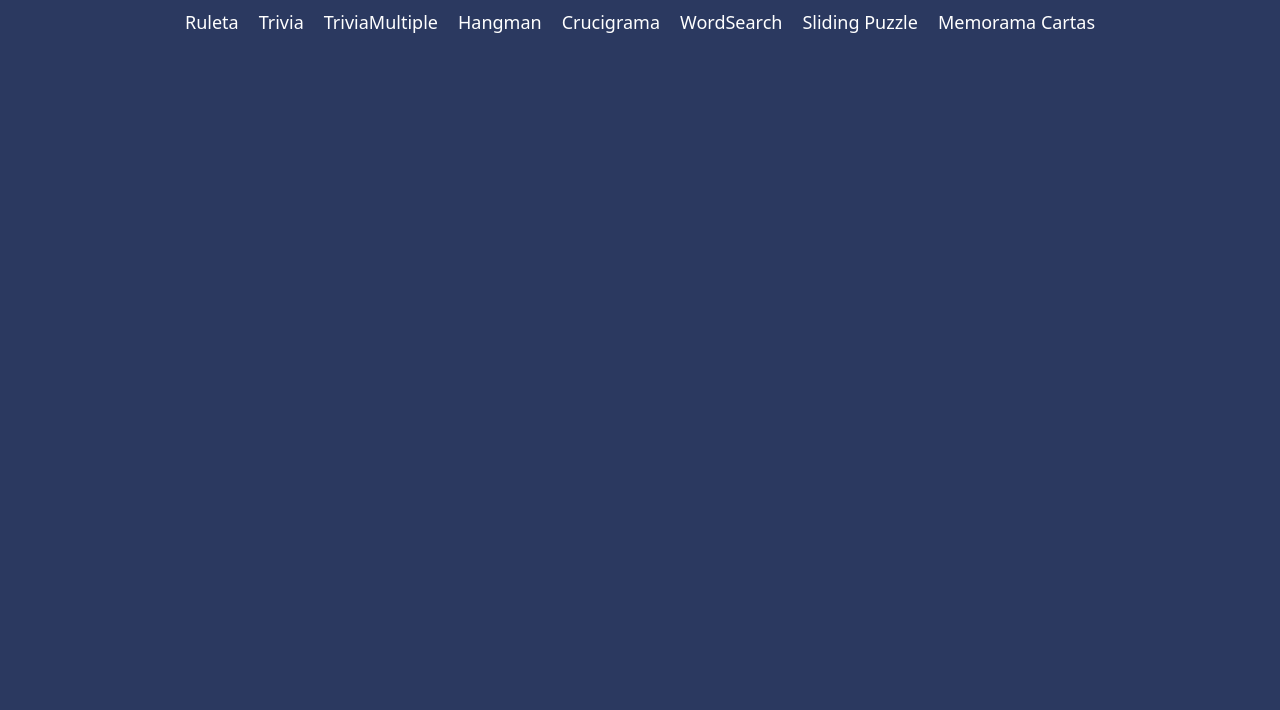
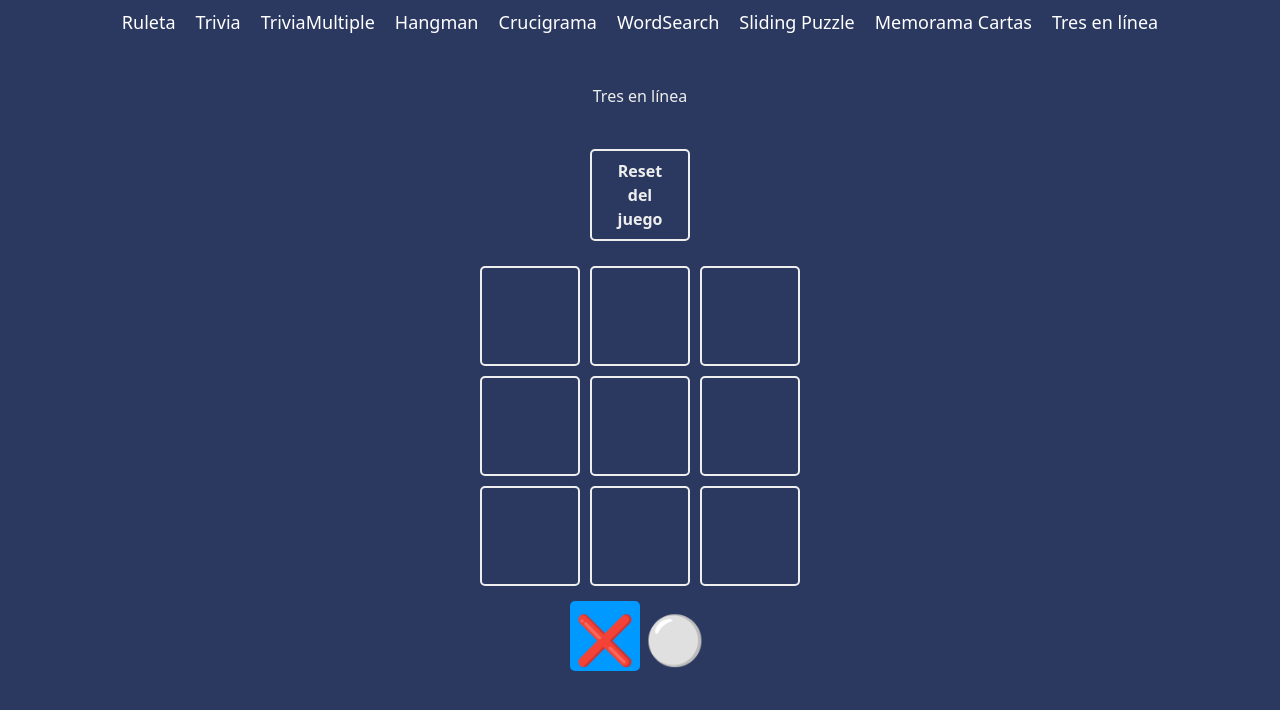
Before and after one commit to juanmoncayo55/tangaraplay, a React (Vite) app: page /tres-en-linea in a window 1280 px wide. Shown: the top 710 px of the page. Built offline with nearby package versions, Linux system fonts and the light colour scheme.

Commit message:
tres en linea agregado

```diff
--- a/package.json
+++ b/package.json
@@ -11,6 +11,7 @@
   },
   "dependencies": {
     "@jaredreisinger/react-crossword": "^5.2.0",
+    "canvas-confetti": "^1.9.3",
     "react": "^18.3.1",
     "react-custom-roulette": "^1.4.1",
     "react-dom": "^18.3.1",
--- a/src/App.jsx
+++ b/src/App.jsx
@@ -11,6 +11,7 @@ import WordSearch from "./components/wordSearch/WordSearch.jsx";
 import SlidingPuzzle from "./components/puzzle-deslizante/SlidingPuzzle.jsx";
 import {imgs} from './components/memorama-cartas/data.js';
 import MemoramaCartas from "./components/memorama-cartas/MemoramaCartas.jsx";
+import Board from "./components/tres-en-linea/Board.jsx";
 
 function App() {
 
@@ -29,6 +30,7 @@ function App() {
           <Link to="/wordSearch" className={styles.linkMenu}>WordSearch</Link>
           <Link to="/puzzle-deslizante" className={styles.linkMenu}>Sliding Puzzle</Link>
           <Link to="/memorama-cartas" className={styles.linkMenu}>Memorama Cartas</Link>
+          <Link to="/tres-en-linea" className={styles.linkMenu}>Tres en línea</Link>
         </nav>
         <Routes>
           <Route path="/" element={<Roulette />} />
@@ -38,6 +40,7 @@ function App() {
           <Route path="/area" element={<Area />} />
           <Route path="/puzzle-deslizante" element={<SlidingPuzzle numeroColumnas={3} maxMovimientos={100} urlImagen={'https://placedog.net/800/800?id=14'} />} />
           <Route path="/memorama-cartas" element={<MemoramaCartas listaImagenes={imgs} />} />
+          <Route path="/tres-en-linea" element={<Board />} />
           <Route path="/crucigrama" element={<Crucigrama />} />
           <Route path="/wordSearch" element={<WordSearch />} />
         </Routes>
--- /dev/null
+++ b/src/components/tres-en-linea/Board.jsx
@@ -0,0 +1,84 @@
+import { useState } from 'react'
+import confetti from 'canvas-confetti'
+
+import { Square } from './Square.jsx'
+import { TURNS, saveGameToStorage, resetGameStorage, checkWinnerFrom, checkEndGame } from './helpers.js'
+import { WinnerModal } from './WinnerModal.jsx'
+import './board.css'
+
+function Board () {
+  let [board, setBoard] = useState(() => {
+    const boardFromStorage = window.localStorage.getItem('board')
+    if (boardFromStorage) return JSON.parse(boardFromStorage)
+    return Array(9).fill(null)
+  })
+
+  let [turn, setTurn] = useState(() => {
+    const turnFromStorage = window.localStorage.getItem('turn')
+    return turnFromStorage ?? TURNS.X
+  })
+
+  const [winner, setWinner] = useState(null)
+
+  const resetGame = () => {
+    setBoard(Array(9).fill(null))
+    setTurn(TURNS.X)
+    setWinner(null)
+    resetGameStorage()
+  }
+
+  const updateBoard = (index) => {
+    if (board[index] || winner) return
+
+    let newBoard = [...board]
+    newBoard[index] = turn
+    setBoard(newBoard)
+    let newTurn = turn === TURNS.X ? TURNS.O : TURNS.X
+    setTurn(newTurn)
+    saveGameToStorage({board: newBoard,turn: newTurn})
+
+    const newWinner = checkWinnerFrom(newBoard)
+    if (newWinner) {
+      confetti()
+      setWinner(newWinner)
+    } else if (checkEndGame(newBoard)) {
+      setWinner(false)
+    }
+
+  }
+
+  return (
+    <main className='board'>
+      <h1>Tres en línea</h1>
+      <button onClick={resetGame}>Reset del juego</button>
+      <section className='game'>
+        {
+          board.map((square, index) => {
+            return (
+              <Square
+                key={index}
+                index={index}
+                updateBoard={updateBoard}
+              >
+                {square}
+              </Square>
+            )
+          })
+        }
+      </section>
+
+      <section className='turn'>
+        <Square isSelected={turn === TURNS.X}>
+          {TURNS.X}
+        </Square>
+        <Square isSelected={turn === TURNS.O}>
+          {TURNS.O}
+        </Square>
+      </section>
+
+      <WinnerModal resetGame={resetGame} winner={winner} />
+    </main>
+  )
+}
+
+export default Board
--- /dev/null
+++ b/src/components/tres-en-linea/Square.jsx
@@ -0,0 +1,13 @@
+export const Square = ({ children, isSelected, updateBoard, index }) => {
+  const className = `square ${isSelected ? 'is-selected' : ''}`
+
+  const handleClick = () => {
+    updateBoard(index)
+  }
+
+  return (
+    <div onClick={handleClick} className={className}>
+      {children}
+    </div>
+  )
+}
--- /dev/null
+++ b/src/components/tres-en-linea/WinnerModal.jsx
@@ -0,0 +1,23 @@
+import { Square } from './Square.jsx'
+
+export function WinnerModal ({ winner, resetGame }) {
+  if (winner === null) return null
+
+  const winnerText = winner === false ? 'Empate' : 'Ganó:'
+
+  return (
+    <section className='winner'>
+      <div className='text'>
+        <h2>{winnerText}</h2>
+
+        <header className='win'>
+          {winner && <Square>{winner}</Square>}
+        </header>
+
+        <footer>
+          <button onClick={resetGame}>Empezar de nuevo</button>
+        </footer>
+      </div>
+    </section>
+  )
+}
--- /dev/null
+++ b/src/components/tres-en-linea/board.css
@@ -0,0 +1,100 @@
+.board {
+    width: fit-content;
+    margin: 40px auto;
+    text-align: center;
+  }
+
+  .board h1 {
+    color: #eee;
+    margin-bottom: 16px;
+  }
+
+  .board button {
+    padding: 8px 12px;
+    margin: 25px;
+    background: transparent;
+    border: 2px solid #eee;
+    color: #eee;
+    width: 100px;
+    border-radius: 5px;
+    transition: 0.2s;
+    font-weight: bold;
+    cursor: pointer;
+  }
+
+  .board button:hover {
+    background: #eee;
+    color: #222;
+  }
+
+  .board .game {
+    display: grid;
+    grid-template-columns: repeat(3, 1fr);
+    gap: 10px;
+  }
+
+  .turn {
+    display: flex;
+    justify-content: center;
+    margin: 15px auto;
+    width: fit-content;
+    position: relative;
+    border-radius: 10px;
+  }
+
+  .turn .square,
+  .winner .square {
+    width: 70px;
+    height: 70px;
+    pointer-events: none;
+    border-color: transparent;
+  }
+
+  .square.is-selected {
+    color: #fff;
+    background: #09f;
+  }
+
+  .winner {
+    position: absolute;
+    width: 100vw;
+    height: 100vh;
+    top: 0;
+    left: 0;
+    display: grid;
+    place-items: center;
+    background-color: rgba(0, 0, 0, 0.7);
+  }
+
+  .winner .text {
+    background: #111;
+    height: 300px;
+    width: 320px;
+    border: 2px solid #eee;
+    border-radius: 10px;
+    display: flex;
+    flex-direction: column;
+    justify-content: center;
+    align-items: center;
+    gap: 20px;
+  }
+
+  .winner .win {
+    margin: 0 auto;
+    width: fit-content;
+    border: 2px solid #eee;
+    border-radius: 10px;
+    display: flex;
+    gap: 15px;
+  }
+
+  .square {
+    width: 100px;
+    height: 100px;
+    border: 2px solid #eee;
+    border-radius: 5px;
+    display: grid;
+    place-items: center;
+    cursor: pointer;
+    font-size: 48px;
+  }
--- /dev/null
+++ b/src/components/tres-en-linea/helpers.js
@@ -0,0 +1,45 @@
+/* ------------------------- CONSTANTS ------------------------ */
+export const TURNS = {
+  X: '❌',
+  O: '⚪'
+}
+export const WINNER_COMBOS = [
+  [0, 1, 2],
+  [3, 4, 5],
+  [6, 7, 8],
+  [0, 3, 6],
+  [1, 4, 7],
+  [2, 5, 8],
+  [0, 4, 8],
+  [2, 4, 6]
+]
+
+/* ------------------------- BOARD ------------------------ */
+export const checkWinnerFrom = (boardToCheck) => {
+  for (const combo of WINNER_COMBOS) {
+    const [a, b, c] = combo
+    if (
+      boardToCheck[a] &&
+      boardToCheck[a] === boardToCheck[b] &&
+      boardToCheck[a] === boardToCheck[c]
+    ) {
+      return boardToCheck[a]
+    }
+  }
+  return null
+}
+
+export const checkEndGame = (newBoard) => {
+  return newBoard.every((square) => square !== null)
+}
+
+/* ------------------------- STORAGE ------------------------ */
+export const saveGameToStorage = ({ board, turn }) => {
+  window.localStorage.setItem('board', JSON.stringify(board))
+  window.localStorage.setItem('turn', turn)
+}
+
+export const resetGameStorage = () => {
+  window.localStorage.removeItem('board')
+  window.localStorage.removeItem('turn')
+}
```
Also changed, not shown: 1 other file (tests, documents, lock files or other folders).
